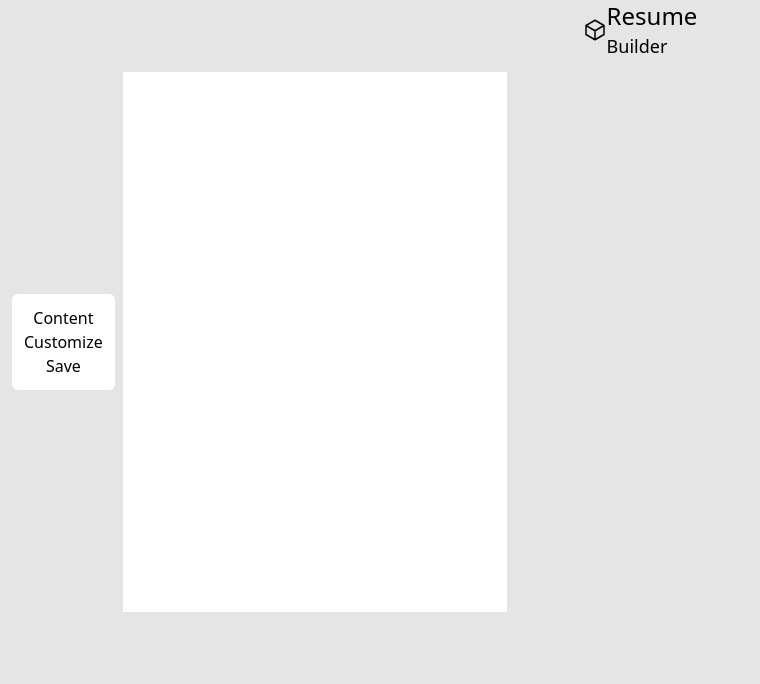
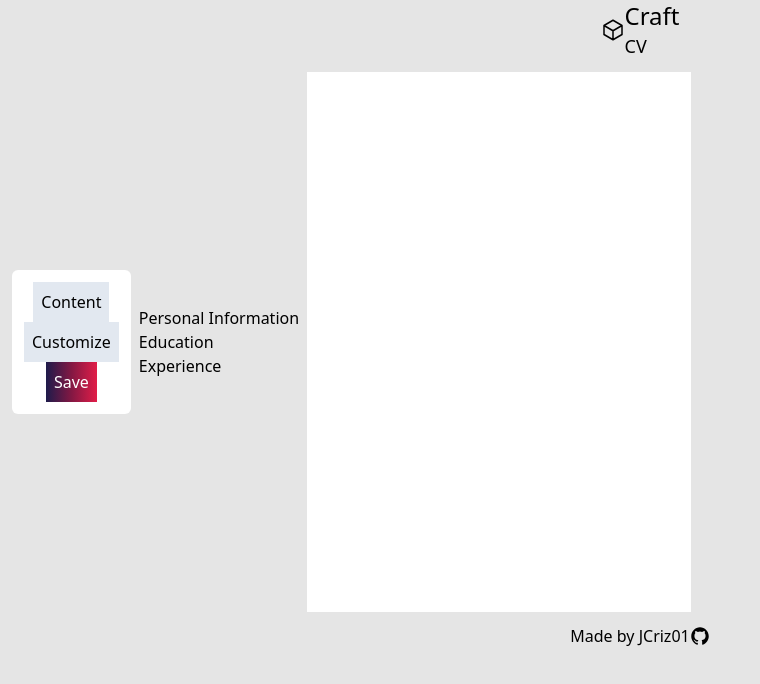
Before and after one commit to JCriz01/CraftCV, an Astro site: page / in a window 1280 px wide. Shown: the whole page, without its empty margins (0-760 px from the left). Built offline with nearby package versions, Linux system fonts and the light colour scheme; Astro itself is replaced by a stand-in of ours.

Commit message:
Scaffolding revised UI changes

```diff
--- a/src/components/App.jsx
+++ b/src/components/App.jsx
@@ -2,6 +2,7 @@ import Header from "./Header";
 import Footer from "./Footer";
 import Resume from "./Resume";
 import Resume_Settings from "./Resume_Settings";
+import CVOptions from "./CVOptions";
 import React, {useEffect, useState} from "react";
 import {LoadPDF} from "./PDF.js";
 import {PDF} from "./PDF.js";
@@ -12,6 +13,7 @@ const App = () => {
       <Header />
       <div className="flex flex-col md:flex-row gap-2 m-3 align-center items-center">
         <Resume_Settings/>
+        <CVOptions/>
         <Resume/>
       </div>
       <Footer />
--- /dev/null
+++ b/src/components/CVOptions.jsx
@@ -0,0 +1,19 @@
+import react from "react";
+
+const CVOptions=()=>{
+    return(
+        <div>
+            <div>
+            Personal Information
+            </div>
+            <div>
+                Education
+            </div>
+            <div>
+                Experience
+            </div>
+        </div>
+    )
+}
+
+export default CVOptions;
--- a/src/components/Footer.jsx
+++ b/src/components/Footer.jsx
@@ -1,8 +1,11 @@
 
 export const Footer=()=>{
 	return (
-		<div>
-
+		<div className="flex items-center justify-center">
+			<div className="">
+				Made by JCriz01
+			</div>
+			<img className="w-5" src="/logo-github.svg"></img>
 		</div>
 	)
 }
--- a/src/components/Header.jsx
+++ b/src/components/Header.jsx
@@ -20,8 +20,8 @@ const Header = () => {
     <div className="flex items-center justify-center ">
       {iconSvg}
       <div>
-        <h1 className="text-xl lg:text-2xl">Resume</h1>
-        <p className="lg:text-lg">Builder</p>
+        <h1 className="text-xl lg:text-2xl">Craft</h1>
+        <p className="lg:text-lg">CV</p>
       </div>
     </div>
   );
--- a/src/components/Resume_Settings.jsx
+++ b/src/components/Resume_Settings.jsx
@@ -4,15 +4,15 @@ const Resume_Settings = () => {
   return (
     <div className="flex flex-col">
       <div className={"bg-white rounded-md p-3 flex flex-col justify-between items-center "}>
-        <div>
+        <button className="p-2 bg-slate-200 hover:bg-slate-300 ">
           Content
-        </div>
-        <div>
+        </button>
+        <button className="p-2 bg-slate-200 hover:bg-slate-300">
           Customize
-        </div>
-        <div>
+        </button>
+        <button className="bg-gradient-to-r from-indigo-950 via-pink-900 to-rose-600 text-white p-2">
           Save
-        </div>
+        </button>
       </div>
     </div>
   );
--- a/src/pages/index.astro
+++ b/src/pages/index.astro
@@ -8,7 +8,7 @@ import App from "../components/App";
     <link rel="icon" type="image/svg+xml" href="/favicon.svg" />
     <meta name="viewport" content="width=device-width" />
     <meta name="generator" content={Astro.generator} />
-    <title>Astro</title>
+    <title>CraftCV</title>
 
   </head>
   <body class="bg-neutral-200 flex flex-col">
```
Also changed, not shown: .devcontainer/devcontainer.json (added), public/logo-github.svg (added).
